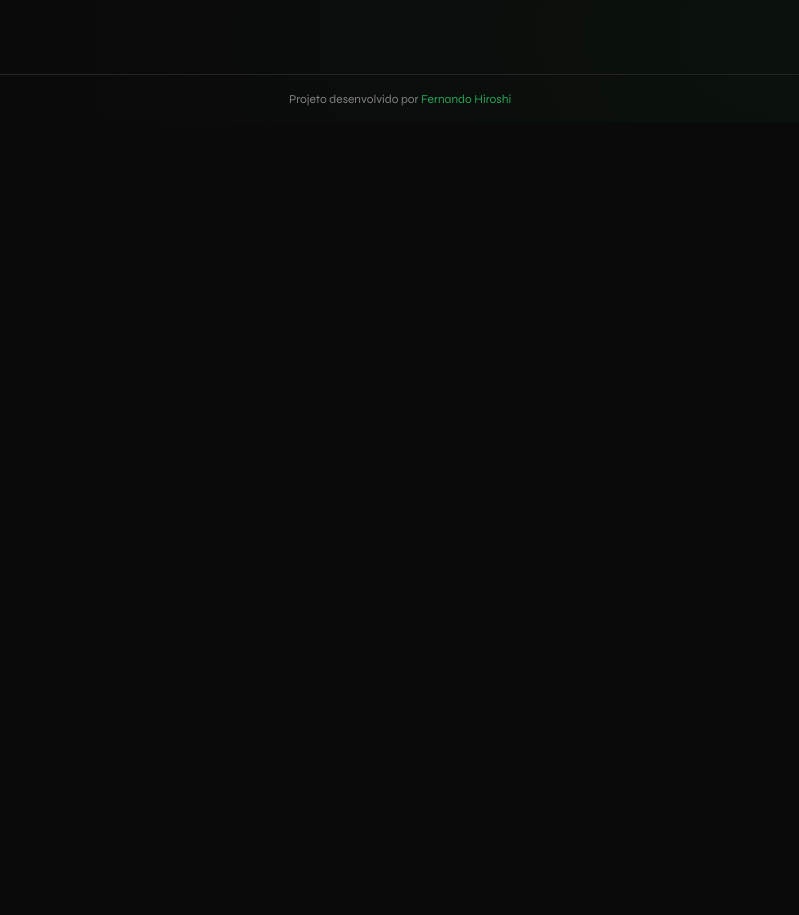
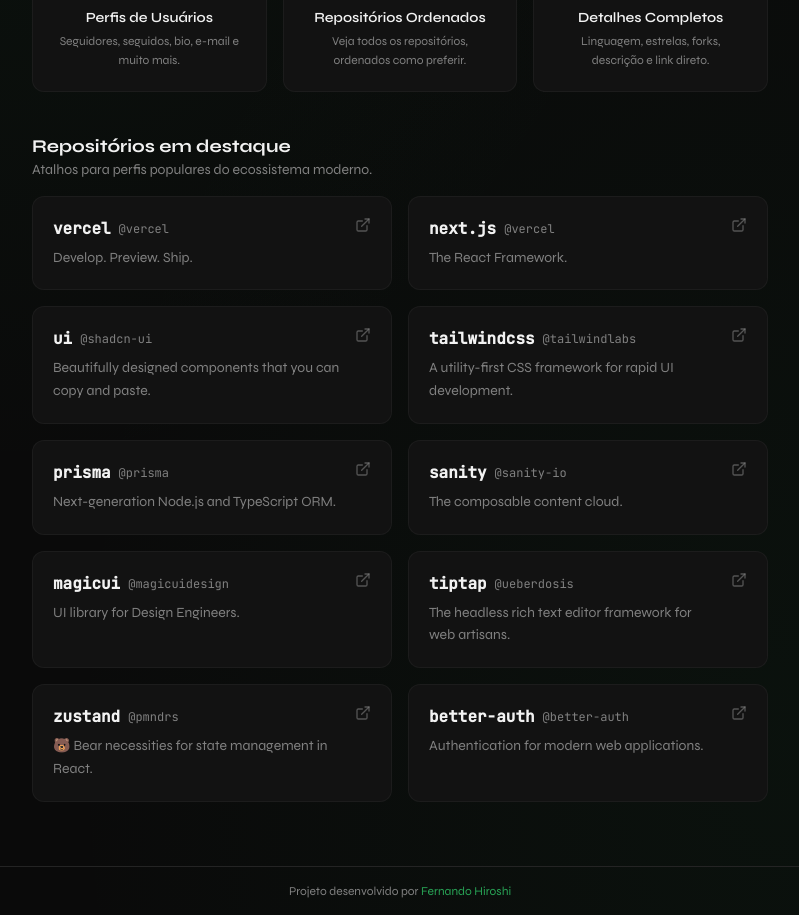
Before and after one commit to fernandohiroshi/github-hunter, a React (Vite) app: page / in a window 1280 px wide. Shown: the part 740-1655 px from the top of the page, without its empty margins (240-1039 px from the left). Before the commit the page ends 863 px from the top, so only its background shows below. Built offline with nearby package versions, Linux system fonts and the light colour scheme.

Commit message:
feat(home): add featured repositories section

```diff
--- /dev/null
+++ b/src/components/featured/FeaturedRepositories.tsx
@@ -0,0 +1,94 @@
+import {
+  FeaturedRepositoryCard,
+  type FeaturedRepository,
+} from '@/components/featured/FeaturedRepositoryCard'
+
+const FEATURED: FeaturedRepository[] = [
+  {
+    name: 'vercel',
+    owner: 'vercel',
+    description: 'Develop. Preview. Ship.',
+    url: 'https://github.com/vercel/vercel',
+  },
+  {
+    name: 'next.js',
+    owner: 'vercel',
+    description: 'The React Framework.',
+    url: 'https://github.com/vercel/next.js',
+  },
+  {
+    name: 'ui',
+    owner: 'shadcn-ui',
+    description: 'Beautifully designed components that you can copy and paste.',
+    url: 'https://github.com/shadcn-ui/ui',
+  },
+  {
+    name: 'tailwindcss',
+    owner: 'tailwindlabs',
+    description: 'A utility-first CSS framework for rapid UI development.',
+    url: 'https://github.com/tailwindlabs/tailwindcss',
+  },
+  {
+    name: 'prisma',
+    owner: 'prisma',
+    description: 'Next-generation Node.js and TypeScript ORM.',
+    url: 'https://github.com/prisma/prisma',
+  },
+  {
+    name: 'sanity',
+    owner: 'sanity-io',
+    description: 'The composable content cloud.',
+    url: 'https://github.com/sanity-io/sanity',
+  },
+  {
+    name: 'magicui',
+    owner: 'magicuidesign',
+    description: 'UI library for Design Engineers.',
+    url: 'https://github.com/magicuidesign/magicui',
+  },
+  {
+    name: 'tiptap',
+    owner: 'ueberdosis',
+    description: 'The headless rich text editor framework for web artisans.',
+    url: 'https://github.com/ueberdosis/tiptap',
+  },
+  {
+    name: 'zustand',
+    owner: 'pmndrs',
+    description: '🐻 Bear necessities for state management in React.',
+    url: 'https://github.com/pmndrs/zustand',
+  },
+  {
+    name: 'better-auth',
+    owner: 'better-auth',
+    description: 'Authentication for modern web applications.',
+    url: 'https://github.com/better-auth/better-auth',
+  },
+]
+
+interface FeaturedRepositoriesProps {
+  onSelectOwner: (owner: string) => void
+}
+
+export function FeaturedRepositories({ onSelectOwner }: FeaturedRepositoriesProps) {
+  return (
+    <section aria-label="Repositórios em destaque" className="animate-fade-in stagger-3 mt-10">
+      <div className="mb-4">
+        <h2 className="text-lg font-bold">Repositórios em destaque</h2>
+        <p className="text-sm text-muted-foreground">
+          Atalhos para perfis populares do ecossistema moderno.
+        </p>
+      </div>
+
+      <div className="grid grid-cols-1 sm:grid-cols-2 gap-4">
+        {FEATURED.map((repo) => (
+          <FeaturedRepositoryCard
+            key={`${repo.owner}/${repo.name}`}
+            repo={repo}
+            onSelectOwner={onSelectOwner}
+          />
+        ))}
+      </div>
+    </section>
+  )
+}
--- /dev/null
+++ b/src/components/featured/FeaturedRepositoryCard.tsx
@@ -0,0 +1,65 @@
+import { ExternalLink } from 'lucide-react'
+import { Card, CardContent } from '@/components/ui/card'
+import { cn } from '@/utils/cn'
+
+export interface FeaturedRepository {
+  name: string
+  owner: string
+  description: string
+  url: string
+}
+
+interface FeaturedRepositoryCardProps {
+  repo: FeaturedRepository
+  onSelectOwner: (owner: string) => void
+  className?: string
+}
+
+export function FeaturedRepositoryCard({
+  repo,
+  onSelectOwner,
+  className,
+}: FeaturedRepositoryCardProps) {
+  return (
+    <Card
+      role="button"
+      tabIndex={0}
+      onClick={() => onSelectOwner(repo.owner)}
+      onKeyDown={(e) => {
+        if (e.key === 'Enter' || e.key === ' ') {
+          e.preventDefault()
+          onSelectOwner(repo.owner)
+        }
+      }}
+      aria-label={`Buscar usuário ${repo.owner}`}
+      className={cn('cursor-pointer card-hover border-border/60', className)}
+    >
+      <CardContent className="p-5">
+        <div className="flex items-start justify-between gap-3">
+          <div className="min-w-0">
+            <div className="flex flex-wrap items-center gap-2 mb-1.5">
+              <h3 className="font-bold text-base text-foreground font-mono truncate">
+                {repo.name}
+              </h3>
+              <span className="text-xs text-muted-foreground font-mono">@{repo.owner}</span>
+            </div>
+            <p className="text-sm text-muted-foreground line-clamp-2 leading-relaxed">
+              {repo.description}
+            </p>
+          </div>
+
+          <a
+            href={repo.url}
+            target="_blank"
+            rel="noopener noreferrer"
+            className="shrink-0 text-muted-foreground/60 hover:text-foreground transition-colors"
+            aria-label={`Abrir ${repo.owner}/${repo.name} no GitHub`}
+            onClick={(e) => e.stopPropagation()}
+          >
+            <ExternalLink className="w-4 h-4" aria-hidden="true" />
+          </a>
+        </div>
+      </CardContent>
+    </Card>
+  )
+}
--- a/src/pages/HomePage.tsx
+++ b/src/pages/HomePage.tsx
@@ -1,15 +1,31 @@
 import { FeaturesGrid } from '@/components/home/FeaturesGrid'
 import { HomeHero } from '@/components/home/HomeHero'
 import { HomeSearchSection } from '@/components/home/HomeSearchSection'
+import { FeaturedRepositories } from '@/components/featured/FeaturedRepositories'
+import { ShineBorder } from '@/components/ui/shine-border'
+import { useNavigateToUser } from '@/hooks/useNavigateToUser'
 
 export function HomePage() {
+  const navigateToUser = useNavigateToUser()
+
   return (
-    <main className="container mx-auto px-4 max-w-3xl py-16 sm:py-24">
-      <HomeHero />
-
-      <HomeSearchSection />
+    <main className="container mx-auto px-4 max-w-3xl py-16">
+      <div className="relative overflow-hidden rounded-2xl border border-border/60 bg-card/40 p-6 sm:p-10 mb-16">
+        <ShineBorder
+          borderWidth={2}
+          duration={24}
+          shineColor={['#00ff88', '#22c55e', '#22d3ee', '#a3ff12']}
+          className="opacity-95"
+        />
+        <div className="relative z-20">
+          <HomeHero />
+          <HomeSearchSection />
+        </div>
+      </div>
 
       <FeaturesGrid />
+
+      <FeaturedRepositories onSelectOwner={(owner) => navigateToUser(owner)} />
     </main>
   )
 }
```
